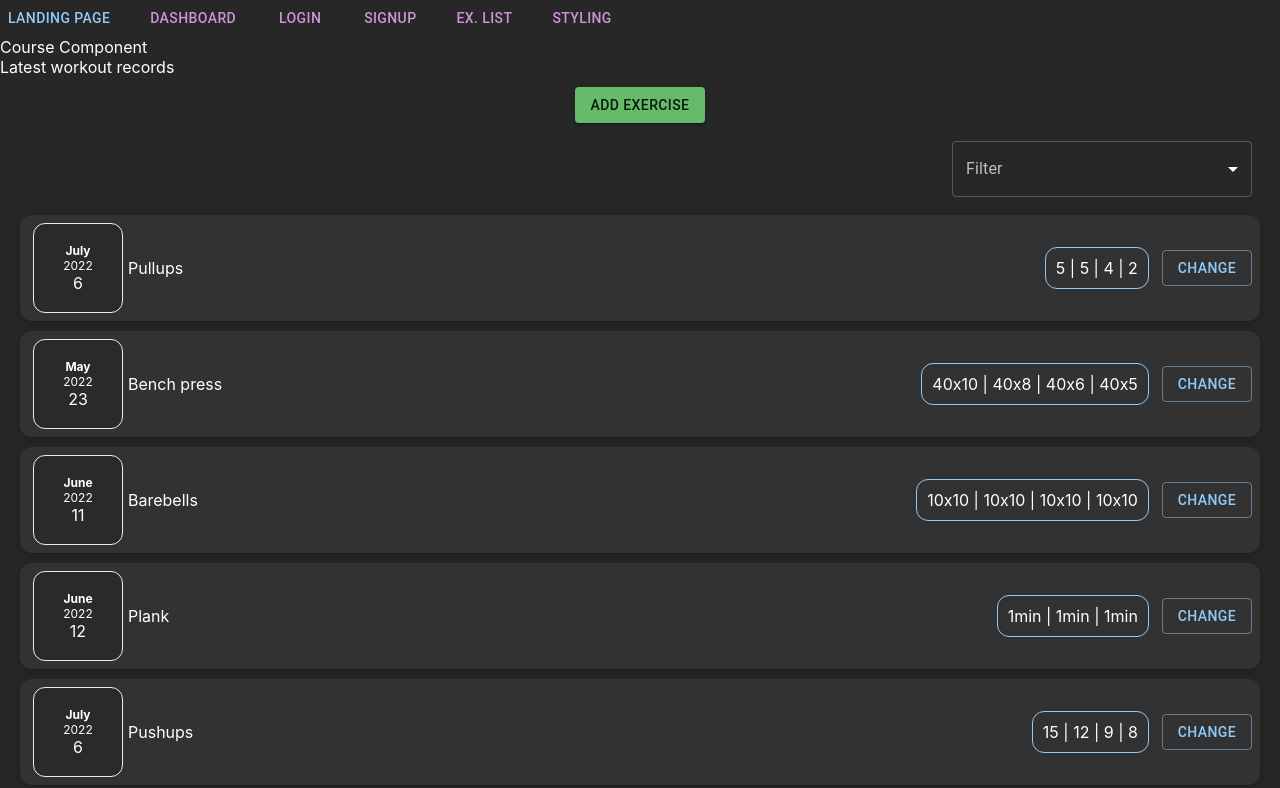
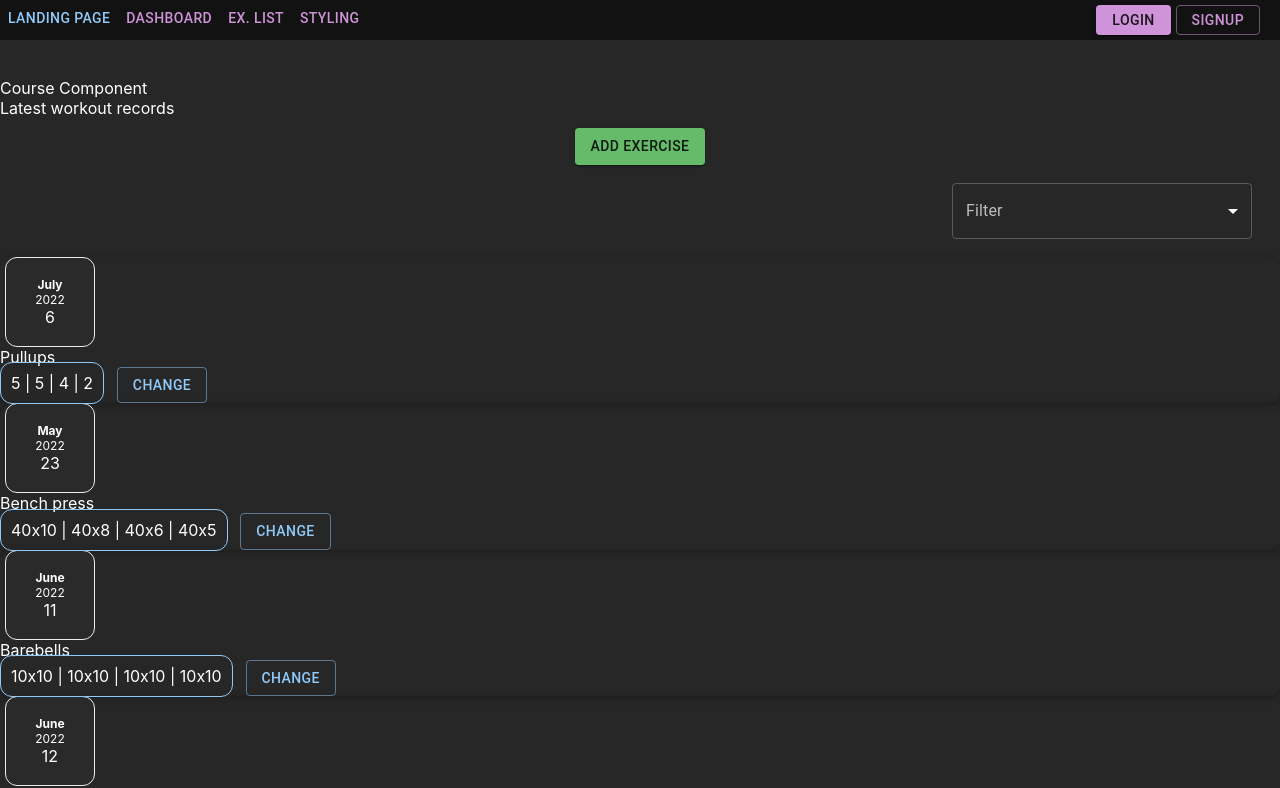
Before and after one commit to mikoogla/workoutApp, a React (Create React App) app in the folder workout-app/: page /course in a window 1280 px wide. Shown: the top 788 px of the page. Built offline with nearby package versions, Linux system fonts and the light colour scheme.

Commit message:
More responsive Navbar

```diff
--- a/workout-app/src/App.css
+++ b/workout-app/src/App.css
@@ -1,7 +1,10 @@
 body {
-  background: #bdc3c7;
   background-color: #272727;
   background-repeat: no-repeat;
   background-attachment: fixed;
   color: white;
 }
+
+.SiteContent {
+  margin: 38px 0 0 0;
+}
--- a/workout-app/src/App.js
+++ b/workout-app/src/App.js
@@ -22,6 +22,7 @@ function App() {
     <ThemeProvider theme={darkTheme}>
       <Router>
         <Navbar />
+        <div className="SiteContent">
           <Routes>
             <Route path="/" element={<Styling />} />
             <Route path="/dashboard" element={<Dashboard />} />
@@ -31,6 +32,7 @@ function App() {
             <Route path="/course" element={<Course />} />
             <Route path="/styling-course" element={<Styling />} />
           </Routes>
+        </div>
       </Router>
     </ThemeProvider>
   );
--- a/workout-app/src/components/Course/Excercises/Course.js
+++ b/workout-app/src/components/Course/Excercises/Course.js
@@ -3,7 +3,7 @@ import UserInfo from "./UserInfo";
 import ExercisesList from "./ExercisesList";
 import NewExercise from "../NewExercise/NewExercise";
 
-import "./course.css";
+import styles from "./course.module.css";
 const buttonContent = "Change";
 const exercisesDB = [
   {
@@ -56,7 +56,7 @@ function Course() {
   };
 
   return (
-    <div className="Course-container">
+    <div className={styles.Course_container}>
       Course Component
       <UserInfo></UserInfo>
       <NewExercise onNewExercise={addExerciseHandler} />
--- a/workout-app/src/components/Course/Excercises/Exercise.js
+++ b/workout-app/src/components/Course/Excercises/Exercise.js
@@ -2,18 +2,19 @@ import React from "react";
 import Button from "@mui/material/Button";
 import CalendarItem from "./CalendarItem";
 import Card from "../UI/Card";
+import styles from "./course.module.css";
 
 function Exercise(props) {
   return (
-    <Card className="excercise-item">
-      <div className="excercise-left">
+    <Card className={styles.exercise_item}>
+      <div className={styles.exercise_left}>
         <CalendarItem data={props.data} />
-        <div className="excercise-item__name">
+        <div className={styles.excercise_item__name}>
           {props.data.exName === "" ? "null" : props.data.exName}
         </div>
       </div>
-      <div className="excercise-right">
-        <div className="excercise-item__data">
+      <div className={styles.exercise_right}>
+        <div className={styles.excercise_item__data}>
           {props.data.exData === "" ? "null" : props.data.exData}
         </div>
         <Button variant="outlined">{props.data.exInfo}</Button>
--- a/workout-app/src/components/Course/Excercises/ExercisesList.js
+++ b/workout-app/src/components/Course/Excercises/ExercisesList.js
@@ -1,7 +1,7 @@
 import React from "react";
 import Exercise from "./Exercise";
 import Filter from "./Filter";
-import "./course.css";
+import styles from "./course.module.css";
 
 function ExercisesList(props) {
   const [userFilter, setUserFilter] = React.useState("");
--- a/workout-app/src/components/Course/Excercises/course.css
+++ b/workout-app/src/components/Course/Excercises/course.module.css
@@ -1,4 +1,4 @@
-.Course-container {
+.Course_container {
   display: block;
   margin-inline: auto;
   align-items: center;
@@ -9,7 +9,7 @@ li {
   margin: 0;
   padding: 0;
 }
-.excercise-item {
+.excercise_item {
   margin: 10px 20px;
   display: flex;
   justify-content: space-between;
@@ -19,19 +19,19 @@ li {
   overflow: hidden;
 }
 
-.excercise-left {
+.excercise_left {
   justify-content: flex-start;
   display: flex;
   align-items: center;
 }
 
-.excercise-right {
+.excercise_right {
   justify-content: flex-end;
   display: flex;
   align-items: center;
 }
 
-.excercise-item__name {
+.excercise_item__name {
   display: flex;
   /* flex-direction: column; */
   gap: 1rem;
@@ -40,7 +40,7 @@ li {
   flex: 1;
 }
 
-.excercise-item__moreinfo {
+.excercise_item__moreinfo {
   display: inline-block;
   justify-content: flex-end;
   margin-left: auto;
@@ -53,14 +53,14 @@ li {
   border-radius: 12px;
 }
 
-.excercise-item__date {
+.excercise_item__date {
   justify-content: flex-start;
   text-align: center;
   border: 1px solid #90caf9;
   border-radius: 12px;
 }
 
-.excercise-item__data {
+.excercise_item__data {
   margin-right: 1vw;
   white-space: nowrap;
   display: inline-block;
@@ -75,28 +75,28 @@ li {
 }
 
 @media (max-width: 680px) {
-  .excercise-item {
+  .excercise_item {
     flex-direction: column;
     align-items: center;
     justify-content: center;
   }
-  .excercise-left {
+  .excercise_left {
     flex-direction: column;
     align-items: center;
     justify-content: center;
   }
-  .excercise-right {
+  .excercise_right {
     flex-direction: column;
     align-items: center;
     justify-content: center;
   }
-  .excercise-item__data {
+  .excercise_item__data {
     width: 100%;
     margin: 4px;
     padding: 1px;
   }
   Button {
-    width: 100px;
+    /* width: 100px; */
   }
   CalendarItem {
     width: 100%;
--- a/workout-app/src/components/Navbar/Navbar.js
+++ b/workout-app/src/components/Navbar/Navbar.js
@@ -1,20 +1,63 @@
 import React from "react";
 import AppBar from "@mui/material/AppBar";
 import Button from "@mui/material/Button";
-import Stack from "@mui/material/Stack";
 import styles from "./NavbarStyle.module.css";
+import MenuItem from "@mui/material/MenuItem";
+import IconButton from "@mui/material/IconButton";
+import MoreVertIcon from "@mui/icons-material/MoreVert";
+import Menu from "@mui/material/Menu";
 
-const Navbar = () => {
-  return (
+function Navbar() {
+  const ITEM_HEIGHT = 48;
+  const [anchorEl, setAnchorEl] = React.useState(null);
+  const open = Boolean(anchorEl);
+  const handleClick = (event) => {
+    setAnchorEl(event.currentTarget);
+  };
+  const handleClose = () => {
+    setAnchorEl(null);
+  };
+
+  const options = [
+    {
+      name: "Landing Page",
+      href: "/landingpage",
+    },
+    {
+      name: "Dashboard",
+      href: "/dashboard",
+    },
+    {
+      name: "Ex. List",
+      href: "/course",
+    },
+    {
+      name: "Styling",
+      href: "/styling-course",
+    },
+    {
+      name: "Login",
+      href: "/userlogin",
+    },
+    {
+      name: "Sign Up",
+      href: "/sign-up",
+    },
+  ];
+
+  const NavbarLong = (
+    <div>
       <div className={styles.Navbar}>
-      <AppBar position="static" overflow="hidden">
-        <div id="navbar" className="navbar--main">
-          <Stack spacing={3} direction="row">
-            <Button className="navbar--link" href="/landingpage" variant="text">
+        <div className={styles.Navbar__left}>
+          <Button
+            className={styles.navbar_link}
+            href="/landingpage"
+            variant="text"
+          >
             Landing Page
           </Button>
           <Button
-              className="navbar--link"
+            className={styles.navbar_link}
             href="/dashboard"
             color="secondary"
             variant="text"
@@ -22,23 +65,7 @@ const Navbar = () => {
             Dashboard
           </Button>
           <Button
-              className="navbar--link"
-              href="/userlogin"
-              color="secondary"
-              variant="text"
-            >
-              Login
-            </Button>
-            <Button
-              className="navbar--link"
-              href="/sign-up"
-              color="secondary"
-              variant="text"
-            >
-              Signup
-            </Button>
-            <Button
-              className="navbar--link"
+            className={styles.navbar_link}
             href="/course"
             color="secondary"
             variant="text"
@@ -46,18 +73,78 @@ const Navbar = () => {
             Ex. list
           </Button>
           <Button
-              className="navbar--link"
+            className={styles.navbar_link}
             href="/styling-course"
             color="secondary"
             variant="text"
           >
             Styling
           </Button>
-          </Stack>
         </div>
-      </AppBar>
+        <div className={styles.Navbar__right}>
+          <Button
+            className={styles.button}
+            href="/userlogin"
+            color="secondary"
+            variant="contained"
+          >
+            Login
+          </Button>
+          <Button
+            className={styles.button}
+            href="/sign-up"
+            color="secondary"
+            variant="outlined"
+          >
+            Signup
+          </Button>
+        </div>
+      </div>
     </div>
   );
-};
+
+  const NavbarShort = (
+    <div className={styles.Navbar_short}>
+      <IconButton
+        aria-label="more"
+        id="long-button"
+        aria-controls={open ? "long-menu" : undefined}
+        aria-expanded={open ? "true" : undefined}
+        aria-haspopup="true"
+        onClick={handleClick}
+      >
+        <MoreVertIcon />
+      </IconButton>
+      <Menu
+        id="long-menu"
+        MenuListProps={{
+          "aria-labelledby": "long-button",
+        }}
+        anchorEl={anchorEl}
+        open={open}
+        onClose={handleClose}
+        PaperProps={{
+          style: {
+            // maxHeight: ITEM_HEIGHT * 4.5,
+            width: "20ch",
+          },
+        }}
+      >
+        {options.map((option) => (
+          <a style={{ all: "unset" }} href={option.href}>
+            <MenuItem key={Math.random()}>{option.name}</MenuItem>
+          </a>
+        ))}
+      </Menu>
+    </div>
+  );
+
+  return (
+    <div className={styles.Meta_Navbar}>
+      <div>{NavbarShort}</div>
+      <div>{NavbarLong}</div>
+    </div>
+  );
+}
 
 export default Navbar;
--- a/workout-app/src/components/Navbar/NavbarStyle.module.css
+++ b/workout-app/src/components/Navbar/NavbarStyle.module.css
@@ -1,5 +1,49 @@
+.Meta_Navbar {
+  display: flex !important;
+  flex-direction: row !important;
+  background-color: #121212 !important;
+}
+
 .Navbar {
+  width: 100%;
+  position: fixed;
+  height: 40px;
   display: flex;
-  justify-content: flex-end;
+  justify-content: space-between;
+  flex-direction: row !important;
+  align-items: center !important;
   overflow: hidden;
+  background-color: #121212 !important;
 }
+
+.navbar_link {
+  background-color: #121212 !important;
+}
+
+.Navbar__left {
+  justify-content: flex-start;
+  align-self: flex-start;
+}
+@media (max-width: 700px) {
+  .Navbar {
+    visibility: hidden;
+  }
+}
+
+.Navbar__right {
+  display: flex;
+  gap: 5px;
+  margin-right: 20px;
+}
+
+.button {
+  height: 30px;
+  margin: 5px;
+}
+
+@media (min-width: 700px) {
+  .Navbar_short {
+    visibility: hidden;
+    width: 0px;
+  }
+}
```
Lines whose indentation alone changed are shown as unchanged.
